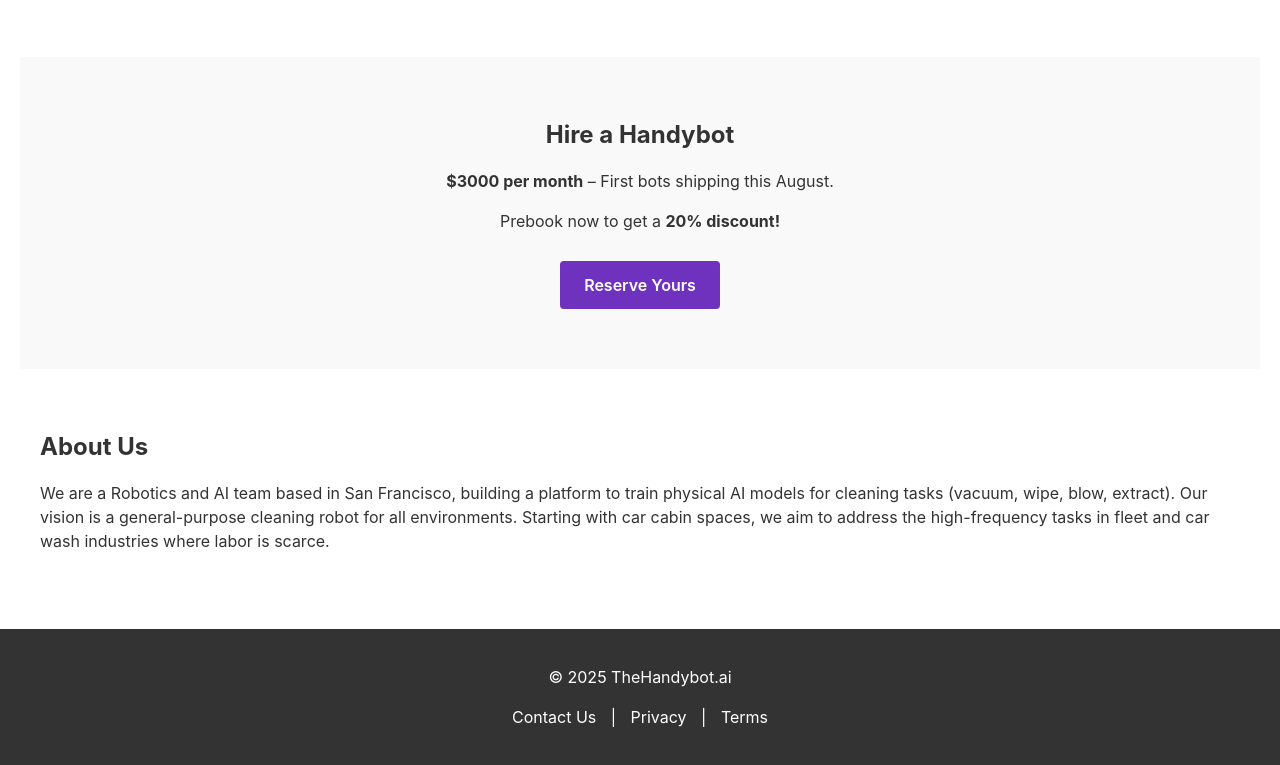
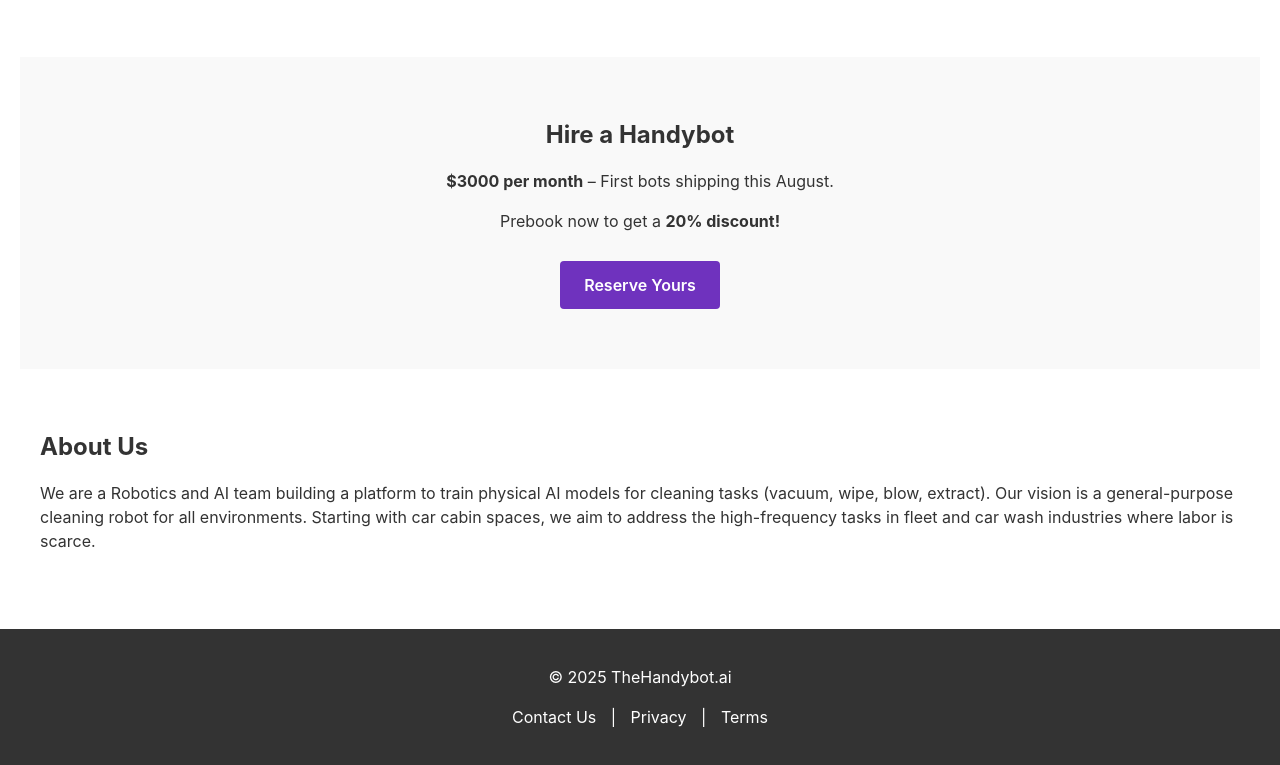
Before and after one commit to handybot-webpage/handybot-webpage.github.io, a plain HTML site: page index.html in a window 1280 px wide. Shown: the part 2897-3662 px from the top of the page. Drawn offline with Linux system fonts and the light colour scheme.

Commit message:
Update index.html

```diff
--- a/index.html
+++ b/index.html
@@ -278,7 +278,7 @@
   <section class="about">
     <h2>About Us</h2>
     <p>
-      We are a Robotics and AI team based in San Francisco, building a platform
+      We are a Robotics and AI team building a platform
       to train physical AI models for cleaning tasks (vacuum, wipe, blow, extract).
       Our vision is a general-purpose cleaning robot for all environments.
       Starting with car cabin spaces, we aim to address the high-frequency tasks
```
